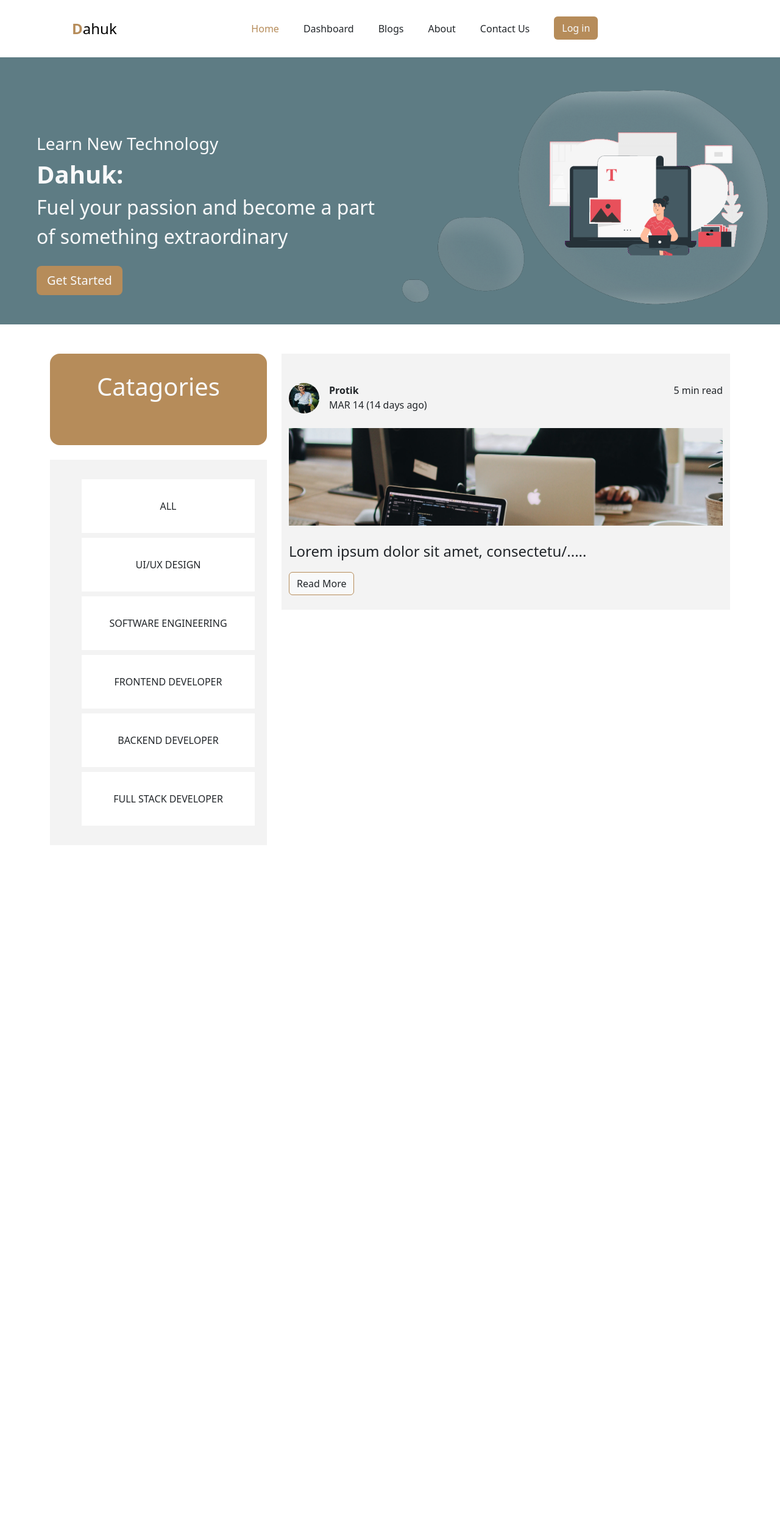
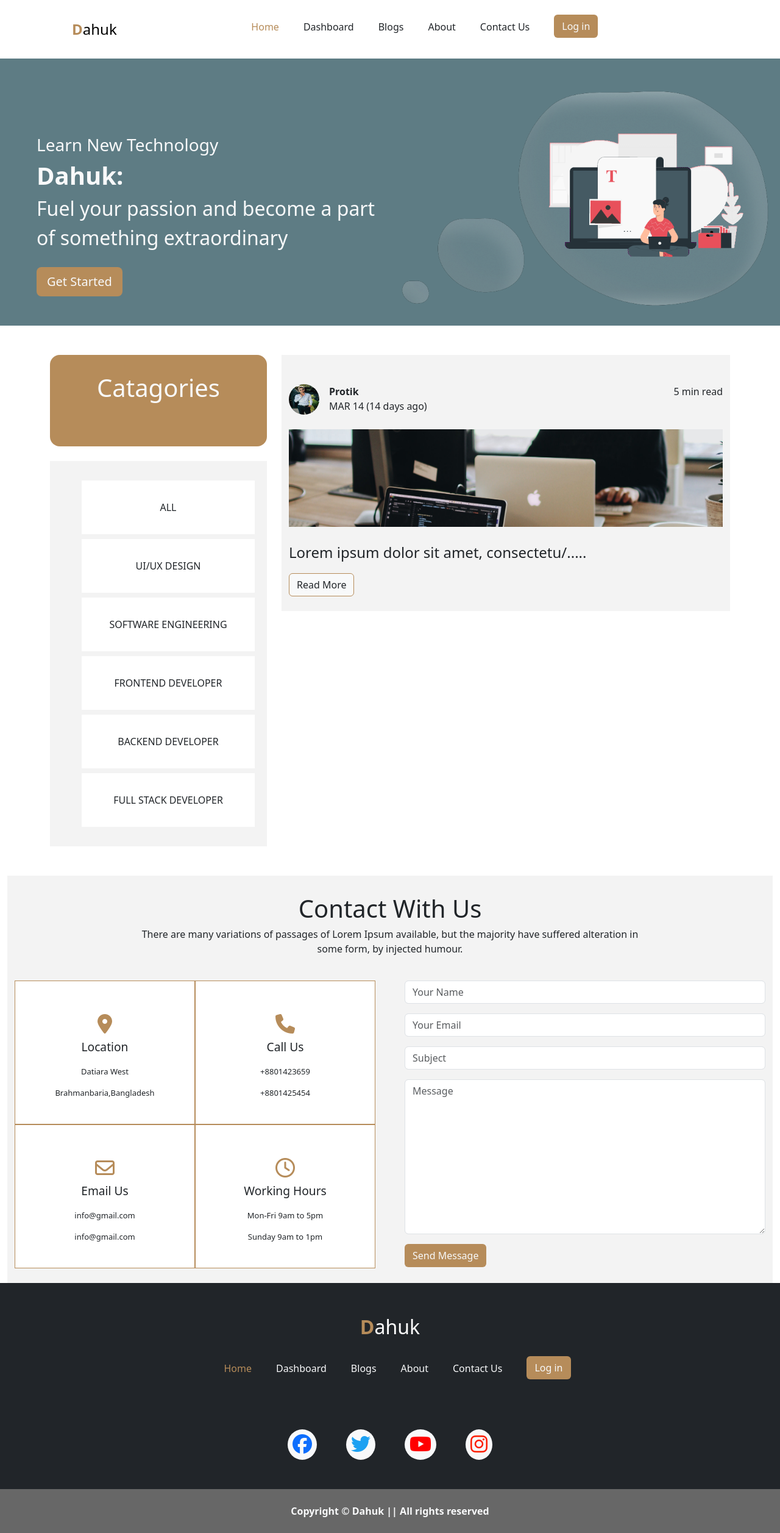
Before and after one commit to lokeshwardeb/team_forum_website, a PHP site: page /template_check in a window 1280 px wide. Shown: the whole page at 61% size. Before the commit the page ends 1316 px from the top, so only its background shows below. Run offline with PHP 8.4, Linux system fonts and the light colour scheme; some libraries are stand-ins or nearby versions.

Commit message:
added all the functionalities and completed the development of the home page template html development

```diff
--- /dev/null
+++ b/assets/css/contact.css
@@ -0,0 +1,113 @@
+#parentdiv1{
+    background-color: whitesmoke;
+    height: 500px;
+    width: 100%;
+    display: flex;
+    justify-content: center;
+    gap: 150px;
+}
+#childdiv1{
+    background-color: white;
+    box-shadow: 0 4px 8px 0 rgba(0, 0, 0, 0.2), 0 6px 20px 0 rgba(0, 0, 0, 0.19);
+    display: grid;
+    grid-template-columns: repeat(2,1fr);
+    height: 400px;
+    width: 500px;
+    border-radius: 5px;
+    margin-left: 200px;
+}
+#griddiv1{
+    color: grey;
+    text-align: center;
+    width: 250px;
+    border-bottom: 3px solid #B68C5A;
+    border-right: 3px solid #B68C5A;
+}
+#griddiv2{
+    color: grey;
+    text-align: center;
+    width: 250px;
+    width: 250px;
+    border-bottom: 3px solid #B68C5A;
+}
+#griddiv3{
+    color: grey;
+    text-align: center;
+    width: 250px;
+    border-right: 3px solid #B68C5A;
+}
+#griddiv4{
+    color: grey;
+    text-align: center;
+    width: 250px;
+}
+#icon1{
+    margin-top: 30px;
+}
+#icon2{
+    margin-top: 30px;
+}
+#icon3{
+    margin-top: 30px;
+}
+#icon4{
+    margin-top: 30px;
+}
+.paragraph5{
+    font-size: 1.2rem;
+}
+.paragraph6{
+    font-size: small;
+}
+#childdiv2{
+    height: 400px;
+    width: 500px;
+    margin-left: 100px;
+}
+.paragraph7{
+    color: #B68C5A;
+}
+#textbox1{
+    height: 50px;
+    background-color: white;
+    width: 300px;
+    text-align: left;
+    border-radius: 5px;
+    border: none;
+    box-shadow: 0 4px 8px 0 rgba(0, 0, 0, 0.2), 0 6px 20px 0 rgba(0, 0, 0, 0.19);
+}
+#textbox2{
+    height: 50px;
+    background-color: white;
+    width: 300px;
+    text-align: left;
+    border-radius: 5px;
+    border:none;
+    box-shadow: 0 4px 8px 0 rgba(0, 0, 0, 0.2), 0 6px 20px 0 rgba(0, 0, 0, 0.19);
+}
+#textbox3{
+    height: 100px;
+    background-color: white;
+    width: 300px;
+    text-align: left;
+    border-radius: 5px;
+    border:none;
+    box-shadow: 0 4px 8px 0 rgba(0, 0, 0, 0.2), 0 6px 20px 0 rgba(0, 0, 0, 0.19);
+}
+#button3{
+    margin-top: 40px;
+    background-color: #B68C5A;
+    height: 50px;
+    width: 300px;
+    text-align: center;
+    color: white;
+    border-radius: 5px;
+    border: none;
+}
+#button3:hover{
+    cursor: pointer;
+    color: black;
+    background-color: white;
+    border: 1px solid #B68C5A;
+    transition: 0.5s;
+}
--- a/assets/css/style.css
+++ b/assets/css/style.css
@@ -22,6 +22,10 @@ common css design starts here
     --custom-login-and-hovers-color: #6f6f6f;
     /* --custom-light-hover-color: #cacaca; */
     --custom-light-hover-color: #e2e2e2;
+    --custom-copyright-color: #676767;
+    --twitter-brand-color: #1DA1F2;
+    --youtube-brand-color: #FF0000;
+    --instragram-brand-color: #fc1d00;
 }
 
 .cus-primary-color{
@@ -53,6 +57,24 @@ common css design starts here
 }
 .cus-bg-light{
     background-color: var(--custom-light-hover-color) !important;
+}
+.cus-brand-twitter{
+    color: var(--twitter-brand-color) !important;
+}
+.cus-brand-bg-twitter{
+    background-color: var(--twitter-brand-color) !important;
+}
+.cus-brand-youtube{
+    color: var(--youtube-brand-color) !important;
+}
+.cus-brand-bg-youtube{
+    background-color: var(--youtube-brand-color) !important;
+}
+.cus-brand-instragram{
+    color: var(--instragram-brand-color) !important;
+}
+.cus-brand-bg-instragram{
+    background-color: var(--instragram-brand-color) !important;
 }
 
 /*
@@ -229,3 +251,84 @@ contents section design ends here
 =========================================================================
 
 */
+
+/*
+=========================================================================
+
+contact section design starts here
+
+=========================================================================
+
+*/
+
+.contact-section{
+    height: auto;
+}
+.contact-shadow{
+    box-shadow: 0 4px 8px 0 rgba(0, 0, 0, 0.2), 0 6px 20px 0 rgba(0, 0, 0, 0.19);
+}
+.contact-border{
+    border: 1px solid var(--custom-primary-color) !important;
+}
+
+
+
+/*
+=========================================================================
+
+contact section design ends here
+
+=========================================================================
+
+*/
+
+/*
+=========================================================================
+
+footer section design starts here
+
+=========================================================================
+
+*/
+
+.footer-container{
+    height: auto;
+}
+
+
+
+
+
+/*
+=========================================================================
+
+footer section design ends here
+
+=========================================================================
+
+*/
+/*
+=========================================================================
+
+copyright section design starts here
+
+=========================================================================
+
+*/
+
+.copyright-section{
+    height: auto ;
+    background-color: var(--custom-copyright-color) !important;
+}
+
+
+
+
+/*
+=========================================================================
+
+copyright section design ends here
+
+=========================================================================
+
+*/
--- a/views/pages/template_check.html
+++ b/views/pages/template_check.html
@@ -9,7 +9,9 @@
     <!-- <link rel="stylesheet" href="/assets/css/Homepage1.css"> -->
     <!-- <link rel="stylesheet" href="/assets/css/responsive.css"> -->
     <link rel="stylesheet" href="/assets/css/main.responsive.css">
+    <link rel="stylesheet" href="/assets/css/contact.css">
     <link rel="stylesheet" href="/assets/css/style.css">
+    <script src="https://kit.fontawesome.com/fd4d75259d.js" crossorigin="anonymous"></script>
 </head>
 
 <body>
@@ -40,7 +42,8 @@
                             </li>
                             <li class=""><a href="" class="nav-link text-dark ms-2 cus-nav-link-hover  ">Blogs</a> </li>
                             <li class=""><a href="" class="nav-link text-dark ms-2 cus-nav-link-hover  ">About</a> </li>
-                            <li class=""><a href="" class="nav-link text-dark ms-2 cus-nav-link-hover  ">Contact Us</a>
+                            <li class="mb-2"><a href="" class="nav-link text-dark ms-2 cus-nav-link-hover  ">Contact
+                                    Us</a>
                             </li>
 
                             <li><button id="button1" class="ms-4 nav_login_btn btn cus-bg-primary-color text-light">Log
@@ -167,6 +170,181 @@
 
         <!-- catagory section starts here -->
 
+        <!-- contact section starts here -->
+
+        <div class="container-fluid">
+            <div class="contact-section cus-bg-light-secondary-color">
+                <div class="contact-section-title text-center mt-4 pt-4">
+                    <div class="contact-title fs-1">
+                        Contact With Us
+                    </div>
+
+                    <div class="contact-title-desc">
+                        <p>There are many variations of passages of Lorem Ipsum available, but the majority have
+                            suffered alteration in <br> some form, by injected humour.</p>
+                    </div>
+                </div>
+
+
+
+
+
+
+
+                <div class="contact-section-contents">
+                    <div class="row">
+                        <div class="col-md-6 col-sm-12 text-center">
+                            <div class="  m-4 ">
+                                <div class="row cus-bg-white">
+                                    <div class="col-md-6 col-sm-12 container contact-border p-4">
+                                        <i class="fa-solid fa-location-dot fs-2 mb-2" style="color: #b68c5a;"
+                                            id="icon1"></i>
+                                        <p class="paragraph5">Location</p>
+                                        <p class="paragraph6">Datiara West</p>
+                                        <p class="paragraph6">Brahmanbaria,Bangladesh</p>
+                                    </div>
+                                    <div class="col-md-6 col-sm-12 container contact-border p-4">
+                                        <i class="fa-solid fa-phone fs-2 mb-2" style="color: #b68c5a;" id="icon2"></i>
+                                        <p class="paragraph5">Call Us</p>
+                                        <p class="paragraph6">+8801423659</p>
+                                        <p class="paragraph6">+8801425454</p>
+                                    </div>
+
+                                </div>
+                                <div class="row cus-bg-white">
+                                    <div class="col-md-6 col-sm-12 container contact-border p-4">
+                                        <i class="fa-regular fa-envelope fs-2 mb-2" style="color: #b68c5a;"
+                                            id="icon3"></i>
+                                        <p class="paragraph5">Email Us</p>
+                                        <p class="paragraph6">info@gmail.com</p>
+                                        <p class="paragraph6">info@gmail.com</p>
+                                    </div>
+                                    <div class="col-md-6 col-sm-12 container contact-border p-4">
+                                        <i class="fa-regular fa-clock fs-2 mb-2" style="color: #b68c5a;" id="icon4"></i>
+                                        <p class="paragraph5">Working Hours</p>
+                                        <p class="paragraph6">Mon-Fri 9am to 5pm</p>
+                                        <p class="paragraph6">Sunday 9am to 1pm</p>
+                                    </div>
+                                </div>
+                            </div>
+                        </div>
+                        <div class="col-md-6 col-sm-12">
+                            <div class="container mt-4">
+                                <div class="contact-form">
+                                    <div class="mb-3">
+                                        <input type="text" name="name" id="" class="form-control"
+                                            placeholder="Your Name">
+                                    </div>
+                                </div>
+                                <div class="contact-form">
+                                    <div class="mb-3">
+                                        <input type="email" name="email" id="" class="form-control"
+                                            placeholder="Your Email">
+                                    </div>
+                                </div>
+                                <div class="contact-form">
+                                    <div class="mb-3">
+                                        <input type="text" name="name" id="" class="form-control" placeholder="Subject">
+                                    </div>
+                                </div>
+                                <div class="contact-form">
+                                    <div class="mb-3">
+                                        <textarea name="message" class="form-control" placeholder="Message" id=""
+                                            cols="30" rows="10"></textarea>
+                                    </div>
+                                    <div class="mb-3">
+                                        <button type="submit"
+                                            class="btn cus-bg-primary-color hero_get_started_btn text-light">Send
+                                            Message</button>
+                                    </div>
+                                </div>
+                            </div>
+                        </div>
+                    </div>
+                </div>
+
+            </div>
+        </div>
+
+
+
+
+
+
+        <!-- contact section starts here -->
+
+
+
+        <!-- footer section starts here -->
+        <footer>
+            <div class="container-fluid bg-dark footer-container">
+                <div class="footer-section">
+                    <div class="footer-brand-title  text-center pt-4">
+                        <div id="" class="d-flex logo-section pt-4 fs-2 justify-content-center m-auto text-center">
+                            <div class="logo_part_1 fw-bold cus-primary-color">D</div>
+                            <div class="logo_part_2 cus-white">ahuk</div>
+                        </div>
+                    </div>
+                    <div class="footer-nav-link-section mt-4">
+                        <ul id="ulist" class="nav m-auto nav-sections justify-content-center">
+                            <li class=""><a href=""
+                                    class="nav-link text-light ms-2 cus-nav-link-hover cus-primary-color ">Home</a>
+                            </li>
+                            <li class=""><a href="" class="nav-link text-light ms-2 cus-nav-link-hover  ">Dashboard</a>
+                            </li>
+                            <li class=""><a href="" class="nav-link text-light ms-2 cus-nav-link-hover  ">Blogs</a>
+                            </li>
+                            <li class=""><a href="" class="nav-link text-light ms-2 cus-nav-link-hover  ">About</a>
+                            </li>
+                            <li class="mb-2"><a href="" class="nav-link text-light ms-2 cus-nav-link-hover  ">Contact
+                                    Us</a>
+                            </li>
+
+                            <li><button id="button1" class="ms-4 nav_login_btn btn cus-bg-primary-color text-light">Log
+                                    in</button></li>
+                        </ul>
+                    </div>
+                    <div class="footer-brands-section mt-5 pt-4 pb-4">
+                        <div class="container text-light mb-4 d-flex text-center justify-content-center">
+                            <div class="facebook ms-4 me-4 rounded-circle bg-light text-primary text-center p-2">
+                                <a href="" class="nav-link">
+                                    <i class="fa-brands fa-facebook fs-2"></i>
+                                </a>
+                            </div>
+                            <div class="twitter ms-4 me-4 rounded-circle bg-light cus-brand-twitter text-center p-2">
+                                <a href="" class="nav-link">
+                                    <i class="fa-brands fa-twitter fs-2"></i>
+                                </a>
+                            </div>
+                            <div class="youtube ms-4 me-4 rounded-circle bg-light cus-brand-youtube text-center p-2">
+                                <a href="" class="nav-link">
+                                    <i class="fa-brands fa-youtube fs-2"></i>
+                                </a>
+                            </div>
+                            <div class="instragram ms-4 me-4 rounded-circle bg-light cus-brand-instragram text-center p-2">
+                                <a href="" class="nav-link">
+                                    <i class="fa-brands fa-instagram fs-2"></i>
+                                </a>
+                            </div>
+
+
+
+
+                            <!-- <div class="facebook"><i class="fa-brands fa-facebook"></i></div>
+                                <div class="facebook"><i class="fa-brands fa-facebook"></i></div>
+                                <div class="facebook"><i class="fa-brands fa-facebook"></i></div> -->
+                        </div>
+                    </div>
+                </div>
+            </div>
+            <div class="container-fluid copyright-section text-center ">
+                <div class="copyright-text d-flex fs-6 text-light text-center fw-bold justify-content-center p-4 ">
+                    Copyright &copy; Dahuk || All rights reserved
+                </div>
+            </div>
+        </footer>
+        <!-- footer section starts here -->
+
 
 
     </main>
```
